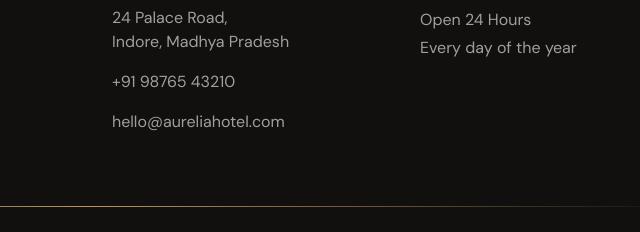
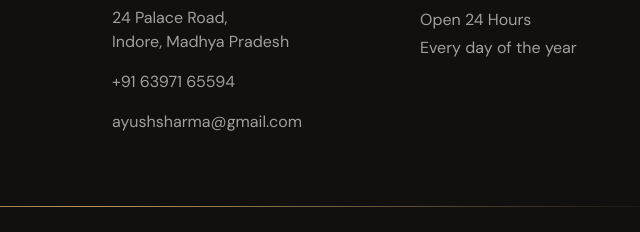
Before and after one commit to sharmayush-dev/The-Aurelia---Luxury-Hotel, a plain HTML site: page index8.html in a window 1280 px wide. Shown: the part 3646-3878 px from the top of the page, 552-1192 px from the left. Drawn offline with nearby package versions, Linux system fonts and the light colour scheme; a web font is replaced by a local one.

Commit message:
Update index8

```diff
--- a/index8.html
+++ b/index8.html
@@ -674,11 +674,11 @@
             </p>
 
             <p>
-              +91 98765 43210
+              +91 63971 65594
             </p>
 
             <p>
-              hello@aureliahotel.com
+             ayushsharma@gmail.com
             </p>
 
           </div>
```
